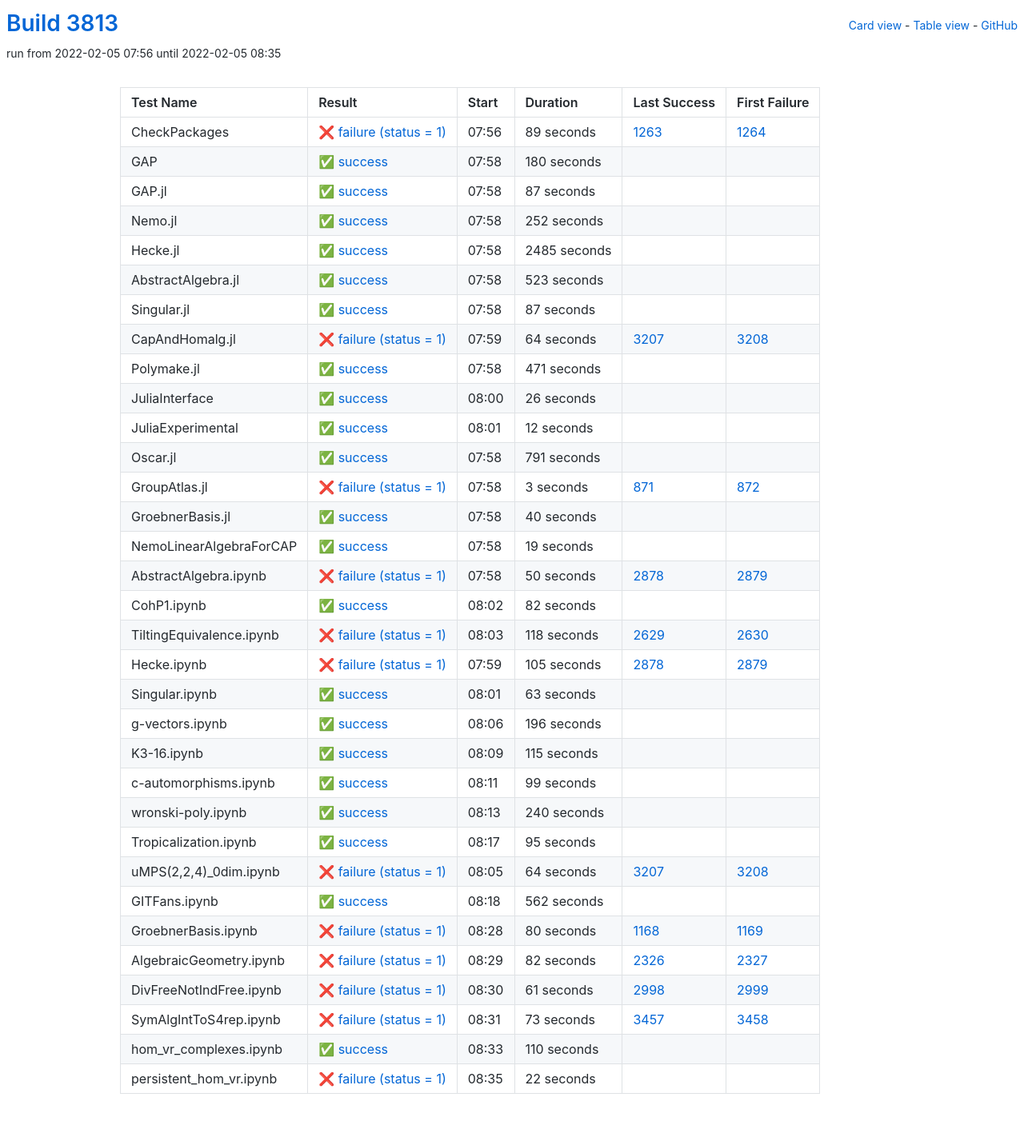
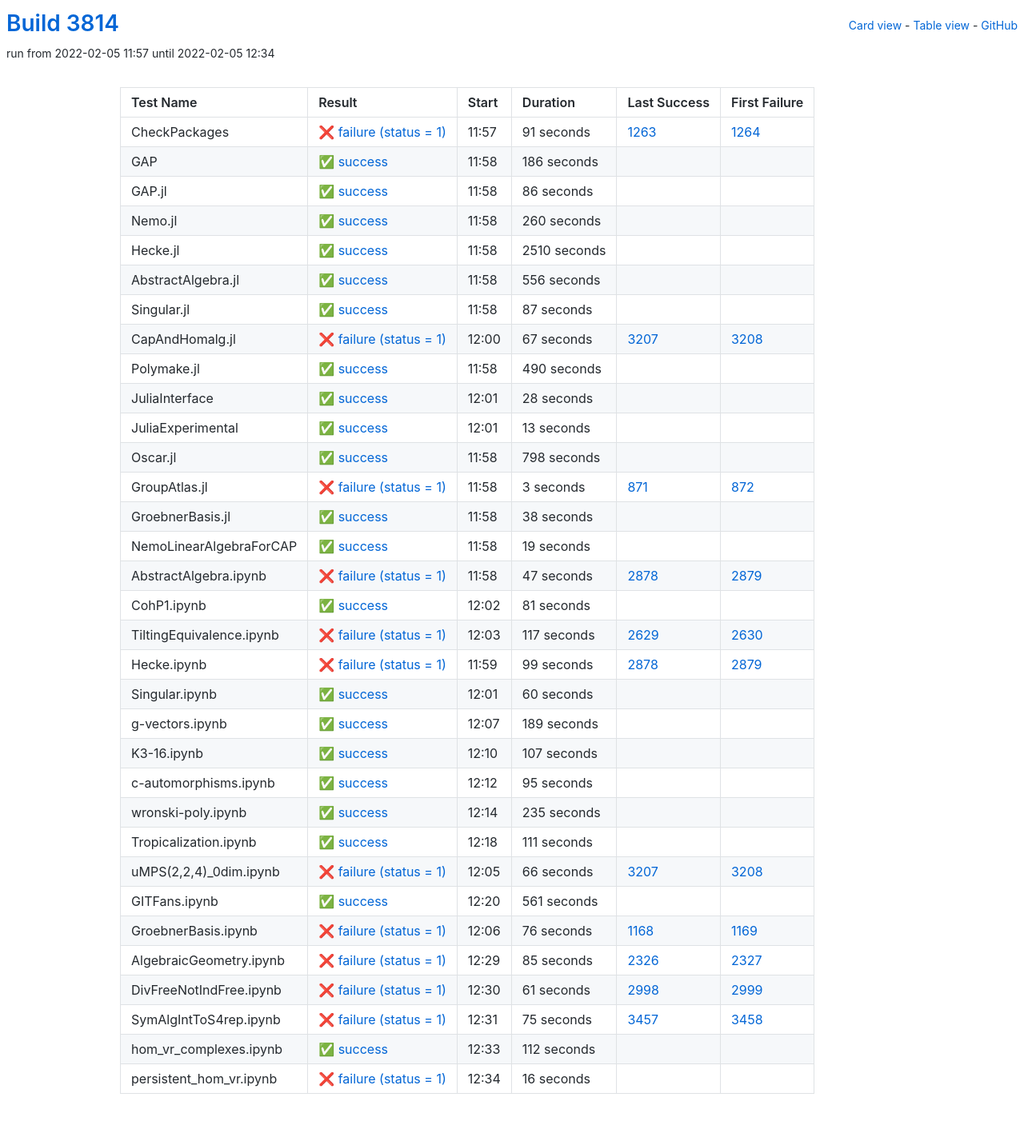
Before and after one commit to oscar-system/oscar-ci-status-stable, a Jekyll site: the page built from table.html, in a window 1280 px wide. Shown: the whole page at 80% size. Built offline with Jekyll 4.4.1, drawn with Linux system fonts in a browser that asks for light colours.

Commit message:
Build #3814

```diff
--- a/_data/ci.yml
+++ b/_data/ci.yml
@@ -1,6 +1,6 @@
 ---
-build: 3813
-build_url: https://oscarci.mathematik.uni-kl.de/job/oscar-stable/3813/
+build: 3814
+build_url: https://oscarci.mathematik.uni-kl.de/job/oscar-stable/3814/
 job: oscar-stable
 organization: oscar-system
 repo: oscar-ci-status-stable
@@ -8,80 +8,80 @@ repourl: https://github.com/oscar-system/oscar-ci-status-stable
 tests:
 - name: CheckPackages
   id: checkpackages
-  log: https://oscarci.mathematik.uni-kl.de/job/oscar-stable/3813/artifact/logs/build-3813/CheckPackages.log
-  start: 2022-02-05 07:56
+  log: https://oscarci.mathematik.uni-kl.de/job/oscar-stable/3814/artifact/logs/build-3814/CheckPackages.log
+  start: 2022-02-05 11:57
   success: false
   exitcode: 1
   status: failure
-  duration: 89
+  duration: 91
   last_success: 1263
   last_success_url: https://oscarci.mathematik.uni-kl.de/job/oscar-stable/1263/
   first_failure: 1264
   first_failure_url: https://oscarci.mathematik.uni-kl.de/job/oscar-stable/1264/
 - name: GAP
   id: gap
-  log: https://oscarci.mathematik.uni-kl.de/job/oscar-stable/3813/artifact/logs/build-3813/GAP.log
-  start: 2022-02-05 07:58
+  log: https://oscarci.mathematik.uni-kl.de/job/oscar-stable/3814/artifact/logs/build-3814/GAP.log
+  start: 2022-02-05 11:58
   success: true
   exitcode: 0
   status: success
-  duration: 180
+  duration: 186
   last_success: false
   last_success_url:
   first_failure: false
   first_failure_url:
 - name: GAP.jl
   id: gap-jl
-  log: https://oscarci.mathematik.uni-kl.de/job/oscar-stable/3813/artifact/logs/build-3813/GAP.jl.log
-  start: 2022-02-05 07:58
+  log: https://oscarci.mathematik.uni-kl.de/job/oscar-stable/3814/artifact/logs/build-3814/GAP.jl.log
+  start: 2022-02-05 11:58
   success: true
   exitcode: 0
   status: success
-  duration: 87
+  duration: 86
   last_success: false
   last_success_url:
   first_failure: false
   first_failure_url:
 - name: Nemo.jl
   id: nemo-jl
-  log: https://oscarci.mathematik.uni-kl.de/job/oscar-stable/3813/artifact/logs/build-3813/Nemo.jl.log
-  start: 2022-02-05 07:58
+  log: https://oscarci.mathematik.uni-kl.de/job/oscar-stable/3814/artifact/logs/build-3814/Nemo.jl.log
+  start: 2022-02-05 11:58
   success: true
   exitcode: 0
   status: success
-  duration: 252
+  duration: 260
   last_success: false
   last_success_url:
   first_failure: false
   first_failure_url:
 - name: Hecke.jl
   id: hecke-jl
-  log: https://oscarci.mathematik.uni-kl.de/job/oscar-stable/3813/artifact/logs/build-3813/Hecke.jl.log
-  start: 2022-02-05 07:58
+  log: https://oscarci.mathematik.uni-kl.de/job/oscar-stable/3814/artifact/logs/build-3814/Hecke.jl.log
+  start: 2022-02-05 11:58
   success: true
   exitcode: 0
   status: success
-  duration: 2485
+  duration: 2510
   last_success: false
   last_success_url:
   first_failure: false
   first_failure_url:
 - name: AbstractAlgebra.jl
   id: abstractalgebra-jl
-  log: https://oscarci.mathematik.uni-kl.de/job/oscar-stable/3813/artifact/logs/build-3813/AbstractAlgebra.jl.log
-  start: 2022-02-05 07:58
+  log: https://oscarci.mathematik.uni-kl.de/job/oscar-stable/3814/artifact/logs/build-3814/AbstractAlgebra.jl.log
+  start: 2022-02-05 11:58
   success: true
   exitcode: 0
   status: success
-  duration: 523
+  duration: 556
   last_success: false
   last_success_url:
   first_failure: false
   first_failure_url:
 - name: Singular.jl
   id: singular-jl
-  log: https://oscarci.mathematik.uni-kl.de/job/oscar-stable/3813/artifact/logs/build-3813/Singular.jl.log
-  start: 2022-02-05 07:58
+  log: https://oscarci.mathematik.uni-kl.de/job/oscar-stable/3814/artifact/logs/build-3814/Singular.jl.log
+  start: 2022-02-05 11:58
   success: true
   exitcode: 0
   status: success
@@ -92,68 +92,68 @@ tests:
   first_failure_url:
 - name: CapAndHomalg.jl
   id: capandhomalg-jl
-  log: https://oscarci.mathematik.uni-kl.de/job/oscar-stable/3813/artifact/logs/build-3813/CapAndHomalg.jl.log
-  start: 2022-02-05 07:59
+  log: https://oscarci.mathematik.uni-kl.de/job/oscar-stable/3814/artifact/logs/build-3814/CapAndHomalg.jl.log
+  start: 2022-02-05 12:00
   success: false
   exitcode: 1
   status: failure
-  duration: 64
+  duration: 67
   last_success: 3207
   last_success_url: https://oscarci.mathematik.uni-kl.de/job/oscar-stable/3207/
   first_failure: 3208
   first_failure_url: https://oscarci.mathematik.uni-kl.de/job/oscar-stable/3208/
 - name: Polymake.jl
   id: polymake-jl
-  log: https://oscarci.mathematik.uni-kl.de/job/oscar-stable/3813/artifact/logs/build-3813/Polymake.jl.log
-  start: 2022-02-05 07:58
+  log: https://oscarci.mathematik.uni-kl.de/job/oscar-stable/3814/artifact/logs/build-3814/Polymake.jl.log
+  start: 2022-02-05 11:58
   success: true
   exitcode: 0
   status: success
-  duration: 471
+  duration: 490
   last_success: false
   last_success_url:
   first_failure: false
   first_failure_url:
 - name: JuliaInterface
   id: juliainterface
-  log: https://oscarci.mathematik.uni-kl.de/job/oscar-stable/3813/artifact/logs/build-3813/JuliaInterface.log
-  start: 2022-02-05 08:00
+  log: https://oscarci.mathematik.uni-kl.de/job/oscar-stable/3814/artifact/logs/build-3814/JuliaInterface.log
+  start: 2022-02-05 12:01
   success: true
   exitcode: 0
   status: success
-  duration: 26
+  duration: 28
   last_success: false
   last_success_url:
   first_failure: false
   first_failure_url:
 - name: JuliaExperimental
   id: juliaexperimental
-  log: https://oscarci.mathematik.uni-kl.de/job/oscar-stable/3813/artifact/logs/build-3813/JuliaExperimental.log
-  start: 2022-02-05 08:01
+  log: https://oscarci.mathematik.uni-kl.de/job/oscar-stable/3814/artifact/logs/build-3814/JuliaExperimental.log
+  start: 2022-02-05 12:01
   success: true
   exitcode: 0
   status: success
-  duration: 12
+  duration: 13
   last_success: false
   last_success_url:
   first_failure: false
   first_failure_url:
 - name: Oscar.jl
   id: oscar-jl
-  log: https://oscarci.mathematik.uni-kl.de/job/oscar-stable/3813/artifact/logs/build-3813/Oscar.jl.log
-  start: 2022-02-05 07:58
+  log: https://oscarci.mathematik.uni-kl.de/job/oscar-stable/3814/artifact/logs/build-3814/Oscar.jl.log
+  start: 2022-02-05 11:58
   success: true
   exitcode: 0
   status: success
-  duration: 791
+  duration: 798
   last_success: false
   last_success_url:
   first_failure: false
   first_failure_url:
 - name: GroupAtlas.jl
   id: groupatlas-jl
-  log: https://oscarci.mathematik.uni-kl.de/job/oscar-stable/3813/artifact/logs/build-3813/GroupAtlas.jl.log
-  start: 2022-02-05 07:58
+  log: https://oscarci.mathematik.uni-kl.de/job/oscar-stable/3814/artifact/logs/build-3814/GroupAtlas.jl.log
+  start: 2022-02-05 11:58
   success: false
   exitcode: 1
   status: failure
@@ -164,20 +164,20 @@ tests:
   first_failure_url: https://oscarci.mathematik.uni-kl.de/job/oscar-stable/872/
 - name: GroebnerBasis.jl
   id: groebnerbasis-jl
-  log: https://oscarci.mathematik.uni-kl.de/job/oscar-stable/3813/artifact/logs/build-3813/GroebnerBasis.jl.log
-  start: 2022-02-05 07:58
+  log: https://oscarci.mathematik.uni-kl.de/job/oscar-stable/3814/artifact/logs/build-3814/GroebnerBasis.jl.log
+  start: 2022-02-05 11:58
   success: true
   exitcode: 0
   status: success
-  duration: 40
+  duration: 38
   last_success: false
   last_success_url:
   first_failure: false
   first_failure_url:
 - name: NemoLinearAlgebraForCAP
   id: nemolinearalgebraforcap
-  log: https://oscarci.mathematik.uni-kl.de/job/oscar-stable/3813/artifact/logs/build-3813/NemoLinearAlgebraForCAP.log
-  start: 2022-02-05 07:58
+  log: https://oscarci.mathematik.uni-kl.de/job/oscar-stable/3814/artifact/logs/build-3814/NemoLinearAlgebraForCAP.log
+  start: 2022-02-05 11:58
   success: true
   exitcode: 0
   status: success
@@ -188,116 +188,92 @@ tests:
   first_failure_url:
 - name: AbstractAlgebra.ipynb
   id: abstractalgebra-ipynb
-  log: https://oscarci.mathematik.uni-kl.de/job/oscar-stable/3813/artifact/logs/build-3813/AbstractAlgebra.ipynb.log
-  start: 2022-02-05 07:58
+  log: https://oscarci.mathematik.uni-kl.de/job/oscar-stable/3814/artifact/logs/build-3814/AbstractAlgebra.ipynb.log
+  start: 2022-02-05 11:58
   success: false
   exitcode: 1
   status: failure
-  duration: 50
+  duration: 47
   last_success: 2878
   last_success_url: https://oscarci.mathematik.uni-kl.de/job/oscar-stable/2878/
   first_failure: 2879
   first_failure_url: https://oscarci.mathematik.uni-kl.de/job/oscar-stable/2879/
 - name: CohP1.ipynb
   id: cohp1-ipynb
-  log: https://oscarci.mathematik.uni-kl.de/job/oscar-stable/3813/artifact/logs/build-3813/CohP1.ipynb.log
-  start: 2022-02-05 08:02
+  log: https://oscarci.mathematik.uni-kl.de/job/oscar-stable/3814/artifact/logs/build-3814/CohP1.ipynb.log
+  start: 2022-02-05 12:02
   success: true
   exitcode: 0
   status: success
-  duration: 82
+  duration: 81
   last_success: false
   last_success_url:
   first_failure: false
   first_failure_url:
 - name: TiltingEquivalence.ipynb
   id: tiltingequivalence-ipynb
-  log: https://oscarci.mathematik.uni-kl.de/job/oscar-stable/3813/artifact/logs/build-3813/TiltingEquivalence.ipynb.log
-  start: 2022-02-05 08:03
+  log: https://oscarci.mathematik.uni-kl.de/job/oscar-stable/3814/artifact/logs/build-3814/TiltingEquivalence.ipynb.log
+  start: 2022-02-05 12:03
   success: false
   exitcode: 1
   status: failure
-  duration: 118
+  duration: 117
   last_success: 2629
   last_success_url: https://oscarci.mathematik.uni-kl.de/job/oscar-stable/2629/
   first_failure: 2630
   first_failure_url: https://oscarci.mathematik.uni-kl.de/job/oscar-stable/2630/
 - name: Hecke.ipynb
   id: hecke-ipynb
-  log: https://oscarci.mathematik.uni-kl.de/job/oscar-stable/3813/artifact/logs/build-3813/Hecke.ipynb.log
-  start: 2022-02-05 07:59
+  log: https://oscarci.mathematik.uni-kl.de/job/oscar-stable/3814/artifact/logs/build-3814/Hecke.ipynb.log
+  start: 2022-02-05 11:59
   success: false
   exitcode: 1
   status: failure
-  duration: 105
+  duration: 99
   last_success: 2878
   last_success_url: https://oscarci.mathematik.uni-kl.de/job/oscar-stable/2878/
   first_failure: 2879
   first_failure_url: https://oscarci.mathematik.uni-kl.de/job/oscar-stable/2879/
 - name: Singular.ipynb
   id: singular-ipynb
-  log: https://oscarci.mathematik.uni-kl.de/job/oscar-stable/3813/artifact/logs/build-3813/Singular.ipynb.log
-  start: 2022-02-05 08:01
+  log: https://oscarci.mathematik.uni-kl.de/job/oscar-stable/3814/artifact/logs/build-3814/Singular.ipynb.log
+  start: 2022-02-05 12:01
   success: true
   exitcode: 0
   status: success
-  duration: 63
+  duration: 60
   last_success: false
   last_success_url:
   first_failure: false
   first_failure_url:
 - name: g-vectors.ipynb
   id: g-vectors-ipynb
-  log: https://oscarci.mathematik.uni-kl.de/job/oscar-stable/3813/artifact/logs/build-3813/g-vectors.ipynb.log
-  start: 2022-02-05 08:06
+  log: https://oscarci.mathematik.uni-kl.de/job/oscar-stable/3814/artifact/logs/build-3814/g-vectors.ipynb.log
+  start: 2022-02-05 12:07
   success: true
   exitcode: 0
   status: success
-  duration: 196
+  duration: 189
   last_success: false
   last_success_url:
   first_failure: false
   first_failure_url:
 - name: K3-16.ipynb
   id: k3-16-ipynb
-  log: https://oscarci.mathematik.uni-kl.de/job/oscar-stable/3813/artifact/logs/build-3813/K3-16.ipynb.log
-  start: 2022-02-05 08:09
+  log: https://oscarci.mathematik.uni-kl.de/job/oscar-stable/3814/artifact/logs/build-3814/K3-16.ipynb.log
+  start: 2022-02-05 12:10
   success: true
   exitcode: 0
   status: success
-  duration: 115
+  duration: 107
   last_success: false
   last_success_url:
   first_failure: false
   first_failure_url:
 - name: c-automorphisms.ipynb
   id: c-automorphisms-ipynb
-  log: https://oscarci.mathematik.uni-kl.de/job/oscar-stable/3813/artifact/logs/build-3813/c-automorphisms.ipynb.log
-  start: 2022-02-05 08:11
-  success: true
-  exitcode: 0
-  status: success
-  duration: 99
-  last_success: false
-  last_success_url:
-  first_failure: false
-  first_failure_url:
-- name: wronski-poly.ipynb
-  id: wronski-poly-ipynb
-  log: https://oscarci.mathematik.uni-kl.de/job/oscar-stable/3813/artifact/logs/build-3813/wronski-poly.ipynb.log
-  start: 2022-02-05 08:13
-  success: true
-  exitcode: 0
-  status: success
-  duration: 240
-  last_success: false
-  last_success_url:
-  first_failure: false
-  first_failure_url:
-- name: Tropicalization.ipynb
-  id: tropicalization-ipynb
-  log: https://oscarci.mathematik.uni-kl.de/job/oscar-stable/3813/artifact/logs/build-3813/Tropicalization.ipynb.log
-  start: 2022-02-05 08:17
+  log: https://oscarci.mathematik.uni-kl.de/job/oscar-stable/3814/artifact/logs/build-3814/c-automorphisms.ipynb.log
+  start: 2022-02-05 12:12
   success: true
   exitcode: 0
   status: success
@@ -306,58 +282,82 @@ tests:
   last_success_url:
   first_failure: false
   first_failure_url:
+- name: wronski-poly.ipynb
+  id: wronski-poly-ipynb
+  log: https://oscarci.mathematik.uni-kl.de/job/oscar-stable/3814/artifact/logs/build-3814/wronski-poly.ipynb.log
+  start: 2022-02-05 12:14
+  success: true
+  exitcode: 0
+  status: success
+  duration: 235
+  last_success: false
+  last_success_url:
+  first_failure: false
+  first_failure_url:
+- name: Tropicalization.ipynb
+  id: tropicalization-ipynb
+  log: https://oscarci.mathematik.uni-kl.de/job/oscar-stable/3814/artifact/logs/build-3814/Tropicalization.ipynb.log
+  start: 2022-02-05 12:18
+  success: true
+  exitcode: 0
+  status: success
+  duration: 111
+  last_success: false
+  last_success_url:
+  first_failure: false
+  first_failure_url:
 - name: uMPS(2,2,4)_0dim.ipynb
   id: umps-2-2-4-0dim-ipynb
-  log: https://oscarci.mathematik.uni-kl.de/job/oscar-stable/3813/artifact/logs/build-3813/uMPS-2-2-4-_0dim.ipynb.log
-  start: 2022-02-05 08:05
+  log: https://oscarci.mathematik.uni-kl.de/job/oscar-stable/3814/artifact/logs/build-3814/uMPS-2-2-4-_0dim.ipynb.log
+  start: 2022-02-05 12:05
   success: false
   exitcode: 1
   status: failure
-  duration: 64
+  duration: 66
   last_success: 3207
   last_success_url: https://oscarci.mathematik.uni-kl.de/job/oscar-stable/3207/
   first_failure: 3208
   first_failure_url: https://oscarci.mathematik.uni-kl.de/job/oscar-stable/3208/
 - name: GITFans.ipynb
   id: gitfans-ipynb
-  log: https://oscarci.mathematik.uni-kl.de/job/oscar-stable/3813/artifact/logs/build-3813/GITFans.ipynb.log
-  start: 2022-02-05 08:18
+  log: https://oscarci.mathematik.uni-kl.de/job/oscar-stable/3814/artifact/logs/build-3814/GITFans.ipynb.log
+  start: 2022-02-05 12:20
   success: true
   exitcode: 0
   status: success
-  duration: 562
+  duration: 561
   last_success: false
   last_success_url:
   first_failure: false
   first_failure_url:
 - name: GroebnerBasis.ipynb
   id: groebnerbasis-ipynb
-  log: https://oscarci.mathematik.uni-kl.de/job/oscar-stable/3813/artifact/logs/build-3813/GroebnerBasis.ipynb.log
-  start: 2022-02-05 08:28
+  log: https://oscarci.mathematik.uni-kl.de/job/oscar-stable/3814/artifact/logs/build-3814/GroebnerBasis.ipynb.log
+  start: 2022-02-05 12:06
   success: false
   exitcode: 1
   status: failure
-  duration: 80
+  duration: 76
   last_success: 1168
   last_success_url: https://oscarci.mathematik.uni-kl.de/job/oscar-stable/1168/
   first_failure: 1169
   first_failure_url: https://oscarci.mathematik.uni-kl.de/job/oscar-stable/1169/
 - name: AlgebraicGeometry.ipynb
   id: algebraicgeometry-ipynb
-  log: https://oscarci.mathematik.uni-kl.de/job/oscar-stable/3813/artifact/logs/build-3813/AlgebraicGeometry.ipynb.log
-  start: 2022-02-05 08:29
+  log: https://oscarci.mathematik.uni-kl.de/job/oscar-stable/3814/artifact/logs/build-3814/AlgebraicGeometry.ipynb.log
+  start: 2022-02-05 12:29
   success: false
   exitcode: 1
   status: failure
-  duration: 82
+  duration: 85
   last_success: 2326
   last_success_url: https://oscarci.mathematik.uni-kl.de/job/oscar-stable/2326/
   first_failure: 2327
   first_failure_url: https://oscarci.mathematik.uni-kl.de/job/oscar-stable/2327/
 - name: DivFreeNotIndFree.ipynb
   id: divfreenotindfree-ipynb
-  log: https://oscarci.mathematik.uni-kl.de/job/oscar-stable/3813/artifact/logs/build-3813/DivFreeNotIndFree.ipynb.log
-  start: 2022-02-05 08:30
+  log: https://oscarci.mathematik.uni-kl.de/job/oscar-stable/3814/artifact/logs/build-3814/DivFreeNotIndFree.ipynb.log
+  start: 2022-02-05 12:30
   success: false
   exitcode: 1
   status: failure
@@ -368,36 +368,36 @@ tests:
   first_failure_url: https://oscarci.mathematik.uni-kl.de/job/oscar-stable/2999/
 - name: SymAlgIntToS4rep.ipynb
   id: symalginttos4rep-ipynb
-  log: https://oscarci.mathematik.uni-kl.de/job/oscar-stable/3813/artifact/logs/build-3813/SymAlgIntToS4rep.ipynb.log
-  start: 2022-02-05 08:31
+  log: https://oscarci.mathematik.uni-kl.de/job/oscar-stable/3814/artifact/logs/build-3814/SymAlgIntToS4rep.ipynb.log
+  start: 2022-02-05 12:31
   success: false
   exitcode: 1
   status: failure
-  duration: 73
+  duration: 75
   last_success: 3457
   last_success_url: https://oscarci.mathematik.uni-kl.de/job/oscar-stable/3457/
   first_failure: 3458
   first_failure_url: https://oscarci.mathematik.uni-kl.de/job/oscar-stable/3458/
 - name: hom_vr_complexes.ipynb
   id: hom-vr-complexes-ipynb
-  log: https://oscarci.mathematik.uni-kl.de/job/oscar-stable/3813/artifact/logs/build-3813/hom_vr_complexes.ipynb.log
-  start: 2022-02-05 08:33
+  log: https://oscarci.mathematik.uni-kl.de/job/oscar-stable/3814/artifact/logs/build-3814/hom_vr_complexes.ipynb.log
+  start: 2022-02-05 12:33
   success: true
   exitcode: 0
   status: success
-  duration: 110
+  duration: 112
   last_success: false
   last_success_url:
   first_failure: false
   first_failure_url:
 - name: persistent_hom_vr.ipynb
   id: persistent-hom-vr-ipynb
-  log: https://oscarci.mathematik.uni-kl.de/job/oscar-stable/3813/artifact/logs/build-3813/persistent_hom_vr.ipynb.log
-  start: 2022-02-05 08:35
+  log: https://oscarci.mathematik.uni-kl.de/job/oscar-stable/3814/artifact/logs/build-3814/persistent_hom_vr.ipynb.log
+  start: 2022-02-05 12:34
   success: false
   exitcode: 1
   status: failure
-  duration: 22
+  duration: 16
   last_success: false
   last_success_url:
   first_failure: false
```
Also changed, not shown: README.md.
